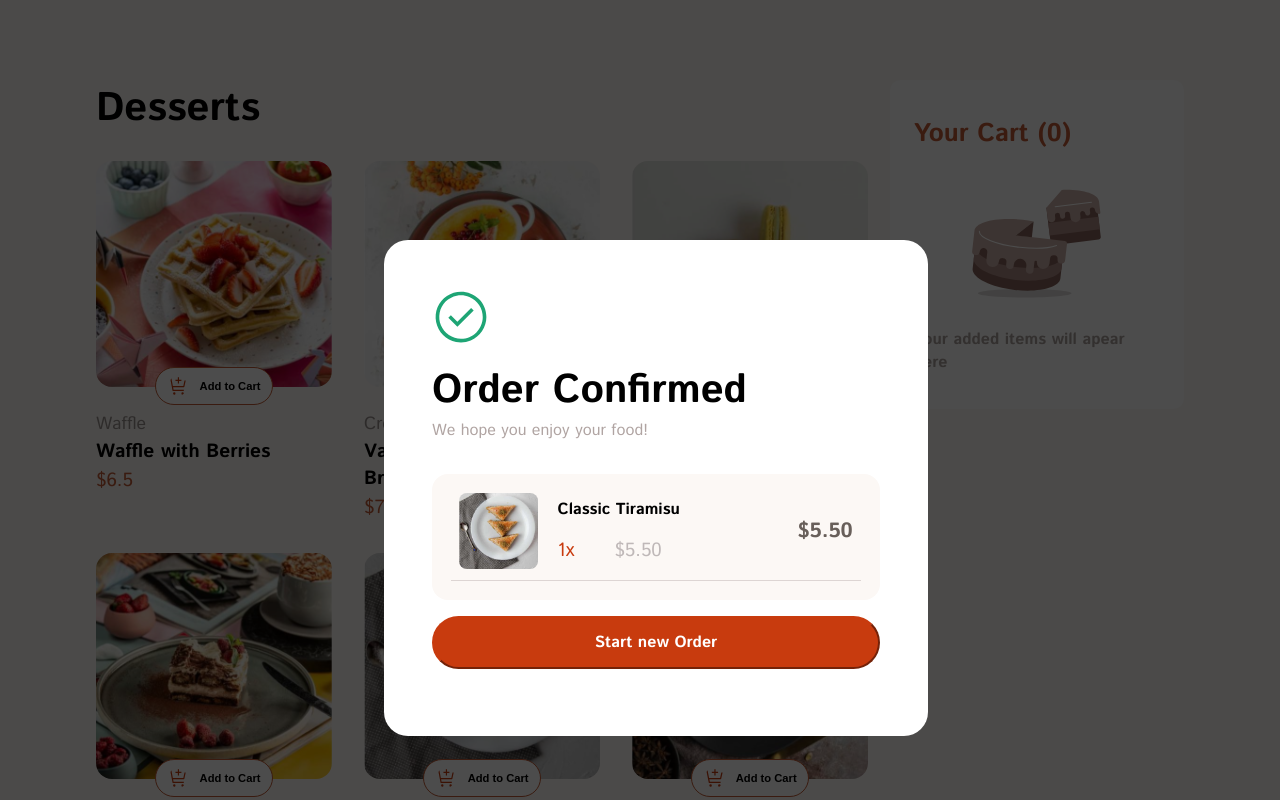
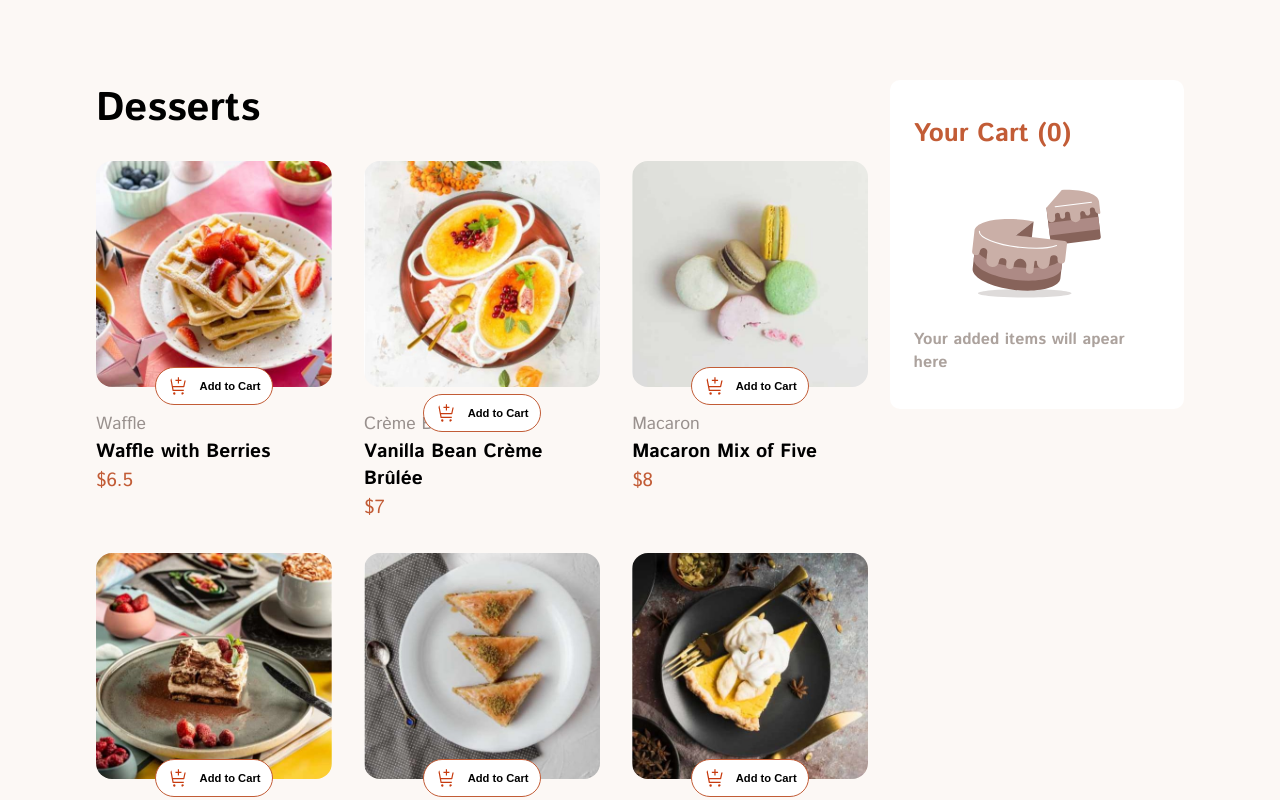
Before and after one commit to Kennedy-was-taken/product-list-with-cart-main, an Angular app: page / in a window 1280 px wide. Shown: the top 800 px of the page. Built offline with nearby package versions, Linux system fonts and the light colour scheme.

Commit message:
start new order function complete

```diff
--- a/src/app/app.component.html
+++ b/src/app/app.component.html
@@ -64,7 +64,7 @@
                 <p>This is a <span style="font-weight: 600;">carbon-neutral</span> delivery</p>
             </div>
 
-            <button type="button" class="confirm_order">Confirm Order</button>
+            <button type="button" class="confirm_order" (click)="confirmed_order()">Confirm Order</button>
 
         </section>
 
@@ -83,10 +83,10 @@
 </section>
 
 <!-- Overlay -->
-<div class="overlay"></div>
+<div class="overlay" id="overlay"></div>
 
 <!-- popup -->
- <section class="popup">
+ <section class="popup" id="popup">
 
     <!-- logo -->
     <img src="../assets/images/icon-order-confirmed.svg"/>
@@ -100,28 +100,33 @@
     <!-- item container -->
      <section class="order_container">
 
-        <div class="order_item">
+        <div class="order_item" *ngFor="let item of cartList">
 
-            <img src="../assets/images/image-baklava-desktop.jpg"/>
+            <img [src]="item.image.desktop" alt="desktop image"/>
 
             <div class="middle_grid">
 
-                <p class="name">Classic Tiramisu</p>
+                <p class="name">{{item.name}}</p>
 
                 <div class="properites">
-                    <p class="quantity">1x</p>
-                    <p class="cost">$5.50</p>
+                    <p class="quantity">{{item.quantity}}x</p>
+                    <p class="cost">${{item.price}}</p>
                 </div>
 
             </div>
 
-            <p class="total">$5.50</p>
+            <p class="total">${{item.total}}</p>
 
+        </div>
+
+        <div class="total_container">
+            <p class="order_total">Order Total</p>
+            <p class="grand_total">${{totalCost}}</p>
         </div>
 
      </section>
 
     <!-- new order button -->
-    <button type="button" class="btn_new_order">Start new Order</button>
+    <button type="button" class="btn_new_order" (click)="new_order()">Start new Order</button>
 
  </section>
--- a/src/app/app.component.scss
+++ b/src/app/app.component.scss
@@ -280,7 +280,7 @@
 }
 
 .overlay{
-    display: flex;
+    display: none;
     flex-direction: column;
     position: absolute;
     top: 0px;
@@ -293,11 +293,11 @@
 }
 
 .popup{
-    display: flex;
+    display: none;
     flex-direction: column;
     column-gap: 1rem;
     padding: 2.5rem 2.5rem;
-    position:sticky;
+    position: sticky;
     bottom: 0;
     height: 88%;
     border-top-left-radius: 2rem;
@@ -324,8 +324,8 @@
 
     .order_container{
         display: flex;
-        flex-direction: row;
-        row-gap: 2rem;
+        flex-direction: column;
+        row-gap: 1rem;
         background-color: #fcf8f5;
         border-radius: 1rem;
         padding: 1rem 0.5rem;
@@ -335,7 +335,6 @@
             display: grid;
             grid-template-columns: 25% 1fr 25%;
             border-bottom: 1px solid #b0a4a26b;
-            width: 100%;
             padding-left: 0.5rem;
             padding-right: 0.5rem;
             padding-bottom: 0.7rem;
@@ -386,6 +385,27 @@
 
         }
 
+        .total_container{
+            display: flex;
+            flex-direction: row;
+            text-align: center;
+            align-items: center;
+
+            .order_total{
+                margin: 0;
+                margin-left: 0;
+                margin-right: auto;
+                @include font_style_Regular(0.8rem, 300);
+            }
+
+            .grand_total{
+                margin: 0;
+                margin-left: auto;
+                margin-right: 0;
+                @include font_style_Bold(1.2rem, 500);
+            }
+        }
+
     }
 
     .btn_new_order{
--- a/src/app/app.component.ts
+++ b/src/app/app.component.ts
@@ -22,13 +22,15 @@ export class AppComponent {
 
   items: Category[] | undefined ;
 
-  cartList: Goods[] | undefined; // need this data
+  cartList: Goods[] = []; // need this data
 
   selecteData = data[0];
 
   confirm_order = false;
 
   totalCost : number = 0;
+
+  showPopup = true;
 
   //used to display items in the cart
   public getItemList() : void {
@@ -66,10 +68,6 @@ export class AppComponent {
     //adds to the total cost of the item
     this.totalCost += item.price;
 
-    console.log("item values")
-    console.log(item)
-    console.log("added item values")
-    console.log(this.cartList)
   }
 
   public decreaseCart(item : Category) : void{
@@ -150,6 +148,59 @@ export class AppComponent {
 
   }
 
+  public confirmed_order() : void {
+    const popup = document.getElementById('popup') as HTMLElement;
+    const background = document.getElementById('overlay') as HTMLElement;
+
+    //removes popup
+    popup.style.display = "flex";
+    background.style.display = "flex";
+
+    console.log("i was caught");
+
+  }
+
+  public new_order() : void {
+
+    const popup = document.getElementById('popup') as HTMLElement;
+    const background = document.getElementById('overlay') as HTMLElement;
+
+    for(let items of this.cartList){
+      const divId =  document.getElementById(items.category) as HTMLElement;
+      let subtractQuantity = document.getElementById('quantity_' + items.category) as HTMLElement;
+      const addBtn = document.getElementById('add_to_cart_' + items.category) as HTMLElement;
+      const moreBtn = document.getElementById('more_to_cart_' + items.category) as HTMLElement;
+
+      //switch to the first button
+      moreBtn.style.display = "none";
+      addBtn.style.display = "flex"
+
+      //unset the border color
+      divId.style.border = "unset" ;
+
+      //revert back to default value
+      subtractQuantity.innerText = "1";
+
+    }
+
+    //clears the goods array
+    this.service.clearGoods()
+
+    this.getItemList();
+
+    //empties cart
+    this.confirm_order = false;
+
+    this.itemNumber = 0;
+
+    this.totalCost = 0;
+
+    //removes popup
+    popup.style.display = "none";
+    background.style.display = "none";
+
+  }
+
   ngOnInit() : void{
     this.items = data;
   }
--- a/src/app/interface/goods.ts
+++ b/src/app/interface/goods.ts
@@ -1,3 +1,4 @@
+import { Images } from "./images";
 
 export interface Goods{
     name: string;
@@ -5,4 +6,5 @@ export interface Goods{
     total: number;
     quantity: number;
     price:number;
+    image: Images ;
 }
--- a/src/app/service/logic/logic.service.ts
+++ b/src/app/service/logic/logic.service.ts
@@ -20,7 +20,8 @@ export class LogicService {
       category: item.category,
       total: item.price,
       quantity: 1,
-      price: item.price
+      price: item.price,
+      image: item.image
     };
 
     this.items.push(itemGoods);
@@ -35,7 +36,8 @@ export class LogicService {
         category: this.items[index].category,
         total: this.items[index].total + item.price,
         quantity: this.items[index].quantity + 1,
-        price: this.items[index].price
+        price: this.items[index].price,
+        image: this.items[index].image
       };
 
       this.items[index] = quantityIncreased;
@@ -56,7 +58,8 @@ export class LogicService {
           category: this.items[index].category,
           total: this.items[index].total - item.price,
           quantity: this.items[index].quantity - 1,
-          price: this.items[index].price
+          price: this.items[index].price,
+          image: this.items[index].image
         };
 
         this.items[index] = quantityReduce
@@ -74,10 +77,14 @@ export class LogicService {
     }
   }
 
-  public removeItem(cart : Goods){
+  public removeItem(cart : Goods) : void{
     const index = this.items.findIndex(x => x.name === cart.name && x.category === cart.category);
 
     this.items.splice(index);
+  }
+
+  public clearGoods() : void{
+    this.items.length = 0;
   }
 
 
--- a/src/app/styles/desktop_revolution.scss
+++ b/src/app/styles/desktop_revolution.scss
@@ -138,7 +138,7 @@
         position: absolute !important;
         top: 30% !important;
         left: 30%  !important;
-        height: 50% !important;
+        height: fit-content !important;
         border-radius: 1.5rem !important;
         width: 35% !important;
 
@@ -198,6 +198,17 @@
 
         }
 
+        .total_container{
+
+            .order_total{
+                font-size: 1rem !important;
+            }
+
+            .grand_total{
+                font-size: 1.4rem !important;
+            }
+        }
+
         .btn_new_order{
             @include font_style_Bold(1.3rem, 400, white)
         }
--- a/src/app/styles/lg_desktop_revolution.scss
+++ b/src/app/styles/lg_desktop_revolution.scss
@@ -2,7 +2,23 @@
 
 @media(min-width : $lg_desktops){
 
-    .overlay {
-        height: 200% !important;
+  .container{
+
+    .top_left_container{
+
+      .container_list{
+
+        .item_container{
+          height: 27em !important;
+        }
+
       }
+
+    }
+
+  }
+
+  .overlay {
+    height: 200% !important;
+  }
 }
--- a/src/app/styles/tablet_revolutions.scss
+++ b/src/app/styles/tablet_revolutions.scss
@@ -170,7 +170,7 @@
         }
 
         .btn_new_order{
-            height: 3.3rem !important;
+            height: 4.5rem !important;
             border-radius: 2rem !important;
             @include font_style_Bold(1.5rem, 400, white)
         }
```
